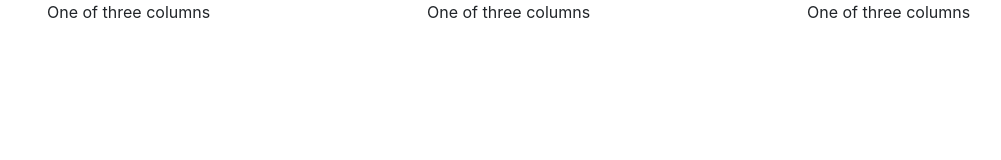
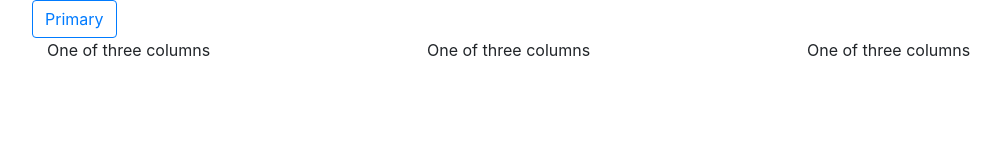
Before and after one commit to boehmrya/todo, a plain HTML site: page index.html in a window 1280 px wide. Shown: the whole page, without its empty margins (38-1039 px from the left). Drawn offline with nearby package versions, Linux system fonts and the light colour scheme.

Commit message:
added start button and initial row

```diff
--- a/index.html
+++ b/index.html
@@ -8,6 +8,10 @@
 	<body>
 
       <div class="container">
+        <div class="row">
+          <button type="button" class="btn btn-outline-primary">Primary</button>
+        </div>
+
         <div class="row">
           <div class="col-sm">
             One of three columns
```
